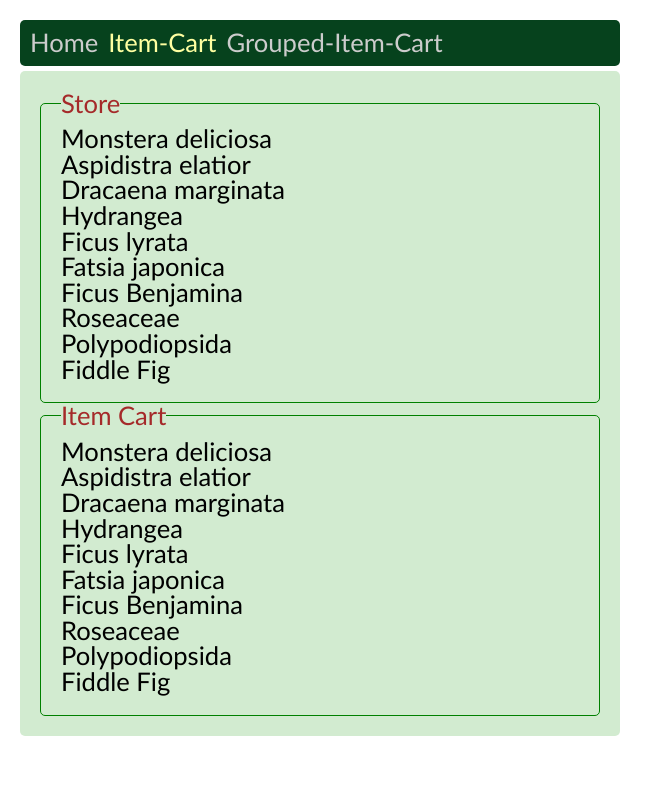
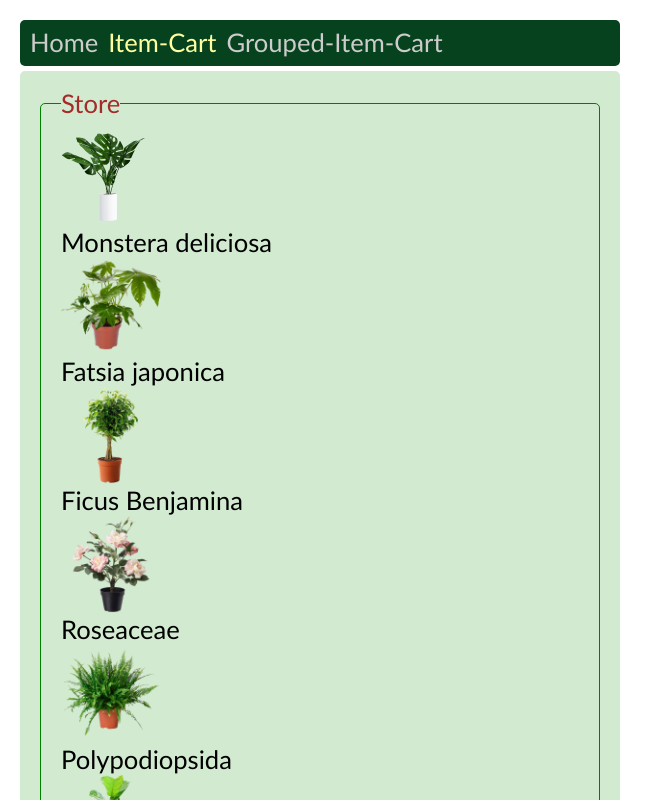
Before and after one commit to edwardtanguay/react-item-cart-grouped-item-cart, a React (Create React App) app: page /itemcart in a window 1280 px wide. Shown: the top 800 px of the page, without its empty margins (0-663 px from the left). Built offline with nearby package versions, Linux system fonts and the light colour scheme.

Commit message:
showing item

```diff
--- a/src/App.scss
+++ b/src/App.scss
@@ -68,6 +68,11 @@ body {
 			legend {
 				color: brown;
 			}
+			div.item {
+				img {
+					width: 100px;
+				}
+			}
 		}
 		.highlight {
 			color: brown;
--- a/src/data/items.json
+++ b/src/data/items.json
@@ -12,86 +12,6 @@
 		"soilMoisture": "fresh to humid",
 		"description": "Monstera deliciosa, the Swiss cheese plant,is a species of flowering plant native to tropical forests of southern Mexico, south to Panama.It has been introduced to many tropical areas, and has become a mildly invasive species in Hawaii, Seychelles, Ascension Island and the Society Islands. It is very widely grown in temperate zones as a houseplant.",
 		"abstract": "Monstera deliciosa, the Swiss cheese plant,is a species of flowering plant native to tropical forests of southern Mexico, south to Panama",
-		"imageGallery": [
-			"monstera-pflanze-fensterblatt__0653991_pe708220_s5.avif",
-			"monstera-pflanze-fensterblatt__0902617_pe729746_s5.avif",
-			"monstera-pflanze-fensterblatt__0902106_pe640705_s5.avif",
-			"monstera-pflanze-fensterblatt__0768637_pe754515_s5.webp"
-		]
-	},
-	{
-		"id": 2,
-		"name": "Aspidistra elatior",
-		"image": "/images/plants/aspidistra-elatior-potted-plant-cast-iron-plant__0997098_pe822599_s5.png",
-		"image_small": "/images/plants/aspidistra-elatior-potted-plant-cast-iron-plant__0997098_pe822599_s5_small.png",
-		"price": 9,
-		"light": "scattered light to semi-shade",
-		"winterHardness": "conditionally hardy",
-		"nutrientRequirements": "low in nutrients",
-		"growthHeight": "from 60 cm to 80 cm",
-		"soilMoisture": "fresh to humid",
-		"description": "The houseplant known as the Cast iron or bar room plant is the species Aspidistra elatior from the Aspidistra genus. This plant genus has over 90 species and belong to the Asparagaceae family. It originates from the forests of China and Japan. The Cast iron plant quickly established itself across all of Europe as a ‘ubiquitous’ houseplant thanks to its robustness and uncomplicated care requirements, and enjoys a reputation as an indestructible houseplant. The leafy plant is often used as decoration in offices, restaurants and stores in particular (which is why it is often sometimes known as the bar room plant). Its long leaves are also used by florists as foliage ornamentation.",
-		"abstract": "The houseplant known as the Cast iron or bar room plant is the species Aspidistra elatior from the Aspidistra genus.",
-		"imageGallery": [
-			"monstera-pflanze-fensterblatt__0653991_pe708220_s5.avif",
-			"monstera-pflanze-fensterblatt__0902617_pe729746_s5.avif",
-			"monstera-pflanze-fensterblatt__0902106_pe640705_s5.avif",
-			"monstera-pflanze-fensterblatt__0768637_pe754515_s5.webp"
-		]
-	},
-	{
-		"id": 3,
-		"name": "Dracaena marginata ",
-		"image": "/images/plants/dracaena-marginata-potted-plant-dragon-tree-4-stem__1109989_pe870323_s5.png",
-		"image_small": "/images/plants/dracaena-marginata-potted-plant-dragon-tree-4-stem__1109989_pe870323_s5_small.png",
-		"price": 59,
-		"light": "scattered light",
-		"winter Hardness": "conditionally hardy",
-		"nutrient requirements": "low in nutrients",
-		"Growth height": "from 150 cm to 250 cm",
-		"Soil Moisture": "fresh to humid",
-		"description": "Dragon trees (Dracaena) are attractive green plants, which botanically belong to the agave family (Agavoideae) within the asparagus family (Asparagaceae). Most species of the genus are native to the tropics and subtropics —from the Canary Islands across Africa and Asia to Australia. The botanical name is derived from the Greek word drakaina, which means something resembling a female dragon or snake. More than 100 years ago, a garden magazine pointed out the beauty and robustness of dragon trees. In our latitudes, a few species are well-known as houseplants and office plants with air purifying characteristics. The best-known representative of the genus is probably the Canarian dragon tree (Dracaena draco). One plant that is quite similar in its growth form is the cabbage palm (Cordyline australis). Botanically too, they are quite closely related.",
-		"abstract": "Dragon trees (Dracaena) are attractive green plants, which botanically belong to the agave family (Agavoideae) within the asparagus family (Asparagaceae).",
-		"imageGallery": [
-			"monstera-pflanze-fensterblatt__0653991_pe708220_s5.avif",
-			"monstera-pflanze-fensterblatt__0902617_pe729746_s5.avif",
-			"monstera-pflanze-fensterblatt__0902106_pe640705_s5.avif",
-			"monstera-pflanze-fensterblatt__0768637_pe754515_s5.webp"
-		]
-	},
-	{
-		"id": 4,
-		"name": "Hydrangea",
-		"image": "/images/plants/fejka-artificial-potted-plant-in-outdoor-hydrangea-blue__1034056_pe840167_s5.png",
-		"image_small": "/images/plants/fejka-artificial-potted-plant-in-outdoor-hydrangea-blue__1034056_pe840167_s5_small.png",
-		"price": 25,
-		"light": "scattered light to semi-shade",
-		"winterHardness": "conditionally hardy",
-		"nutrientRequirements": "rich in nutrients",
-		"growthHeight": "from 150 cm to 250 cm",
-		"soilMoisture": "humid",
-		"description": "Hydrangea common names hydrangea or hortensia, is a genus of over 75 species of flowering plants native to Asia and the Americas. By far the greatest species diversity is in eastern Asia, notably China, Korea, and Japan. Most are shrubs 1 to 3 m tall, but some are small trees, and others lianas reaching up to 30 m (100 ft) by climbing up trees. They can be either deciduous or evergreen, though the widely cultivated temperate species are all deciduous.",
-		"abstract": "Hydrangea common names hydrangea or hortensia, is a genus of over 75 species of flowering plants native to Asia and the Americas.",
-		"imageGallery": [
-			"monstera-pflanze-fensterblatt__0653991_pe708220_s5.avif",
-			"monstera-pflanze-fensterblatt__0902617_pe729746_s5.avif",
-			"monstera-pflanze-fensterblatt__0902106_pe640705_s5.avif",
-			"monstera-pflanze-fensterblatt__0768637_pe754515_s5.webp"
-		]
-	},
-	{
-		"id": 5,
-		"name": "Ficus lyrata ",
-		"image": "/images/plants/ficus-lyrata-bambino-potted-plant-fiddle-leaf-fig__0574170_pe668128_s5.png",
-		"image_small": "/images/plants/ficus-lyrata-bambino-potted-plant-fiddle-leaf-fig__0574170_pe668128_s5_small.png",
-		"price": 20,
-		"light": "scattered light",
-		"winterHardness": "conditionally hardy",
-		"nutrientRequirements": "low in nutrients",
-		"growthHeight": "from 200 cm to 400 cm",
-		"soilMoisture": "fresh to humid",
-		"description": "Ficus lyrata, commonly known as the fiddle-leaf fig, is a species of flowering plant in the mulberry and fig family Moraceae. It is native to western Africa, from Cameroon west to Sierra Leone, where it grows in lowland tropical rainforest.The leaves are variable in shape, but often with a broad apex and narrow middle, resembling a lyre or fiddle; they are up to 45 cm (18 in) long and 30 cm (12 in) broad (though usually smaller) with a leathery texture, prominent veins and a wavy margin.",
-		"abstract": "icus lyrata, commonly known as the fiddle-leaf fig, is a species of flowering plant in the mulberry and fig family Moraceae.",
 		"imageGallery": [
 			"monstera-pflanze-fensterblatt__0653991_pe708220_s5.avif",
 			"monstera-pflanze-fensterblatt__0902617_pe729746_s5.avif",
--- a/src/pages/PageItemCart.js
+++ b/src/pages/PageItemCart.js
@@ -1,11 +1,18 @@
 const PageItemCart = ({ items }) => {
+
+	const getImagePathAndFileName = (pathAndFileName) => {
+		return pathAndFileName.substring(1);
+	}
 	return (
-		<div className="pageItemCart">
+		<div className="page pageItemCart">
 			<fieldset>
 				<legend>Store</legend>
 				{items.map((item, i) => {
 					return (
-						<div key={i} className="item">{item.name}</div>
+						<div key={i} className="item">
+							<img src={getImagePathAndFileName(item.image_small)} alt="" />
+							<div>{item.name}</div>
+						</div>
 					)
 				})}
 			</fieldset>
```
